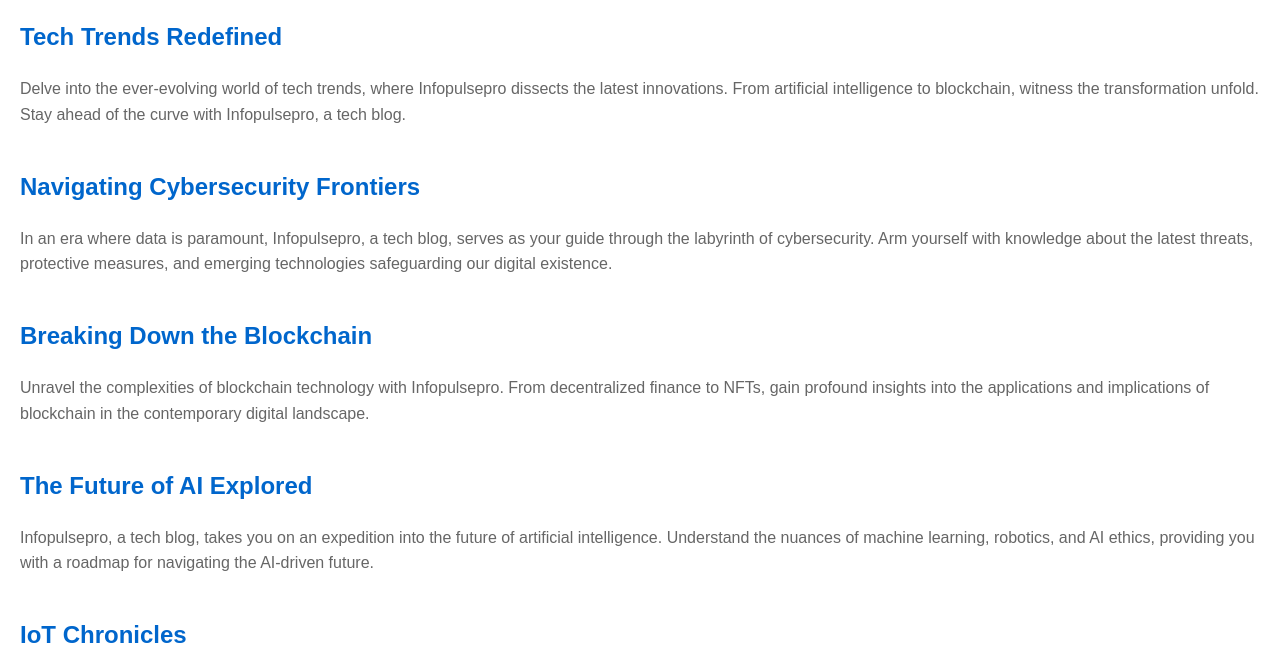
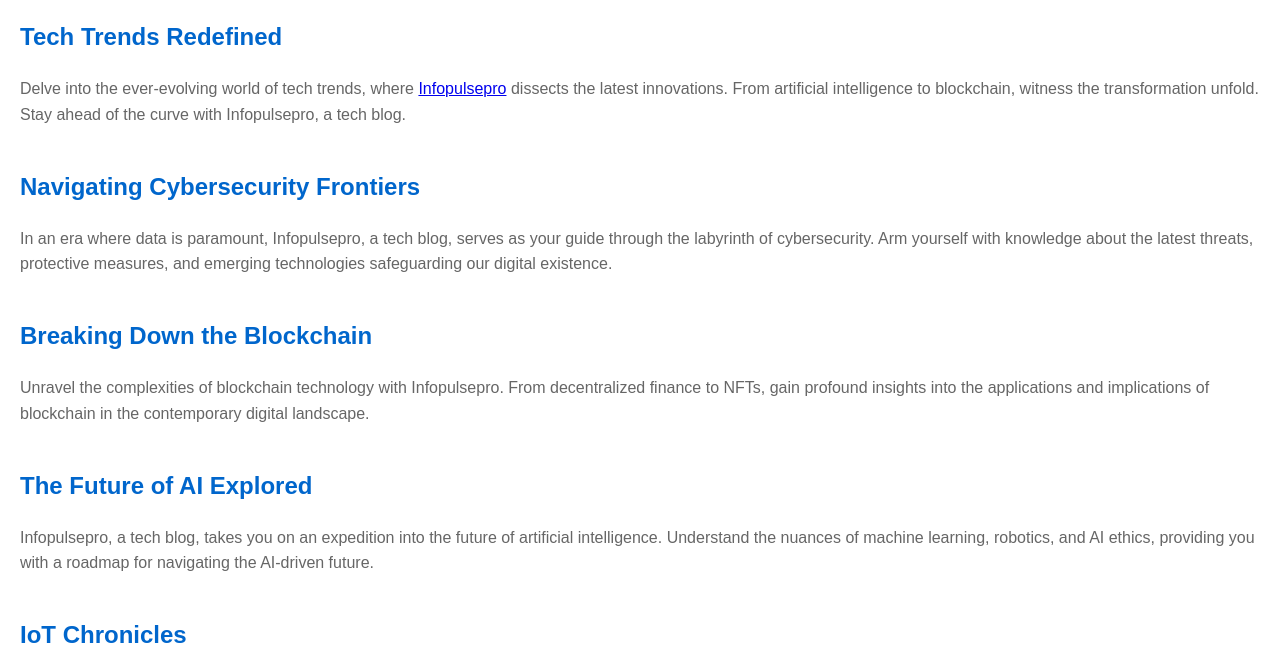
Before and after one commit to roberthinsom/infopulsepro.com, a plain HTML site: page index.html in a window 1280 px wide. Shown: the part 76-747 px from the top of the page. Drawn offline with Linux system fonts and the light colour scheme.

Commit message:
Update index.html

```diff
--- a/index.html
+++ b/index.html
@@ -37,7 +37,8 @@
 
     <section>
         <h2>Tech Trends Redefined</h2>
-        <p>Delve into the ever-evolving world of tech trends, where Infopulsepro dissects the latest innovations. From artificial intelligence to blockchain, witness the transformation unfold. Stay ahead of the curve with Infopulsepro, a tech blog.</p>
+        <p>Delve into the ever-evolving world of tech trends, where <a href="https://infopulsepro.com/">Infopulsepro</a>
+  dissects the latest innovations. From artificial intelligence to blockchain, witness the transformation unfold. Stay ahead of the curve with Infopulsepro, a tech blog.</p>
     </section>
 
     <section>
```
